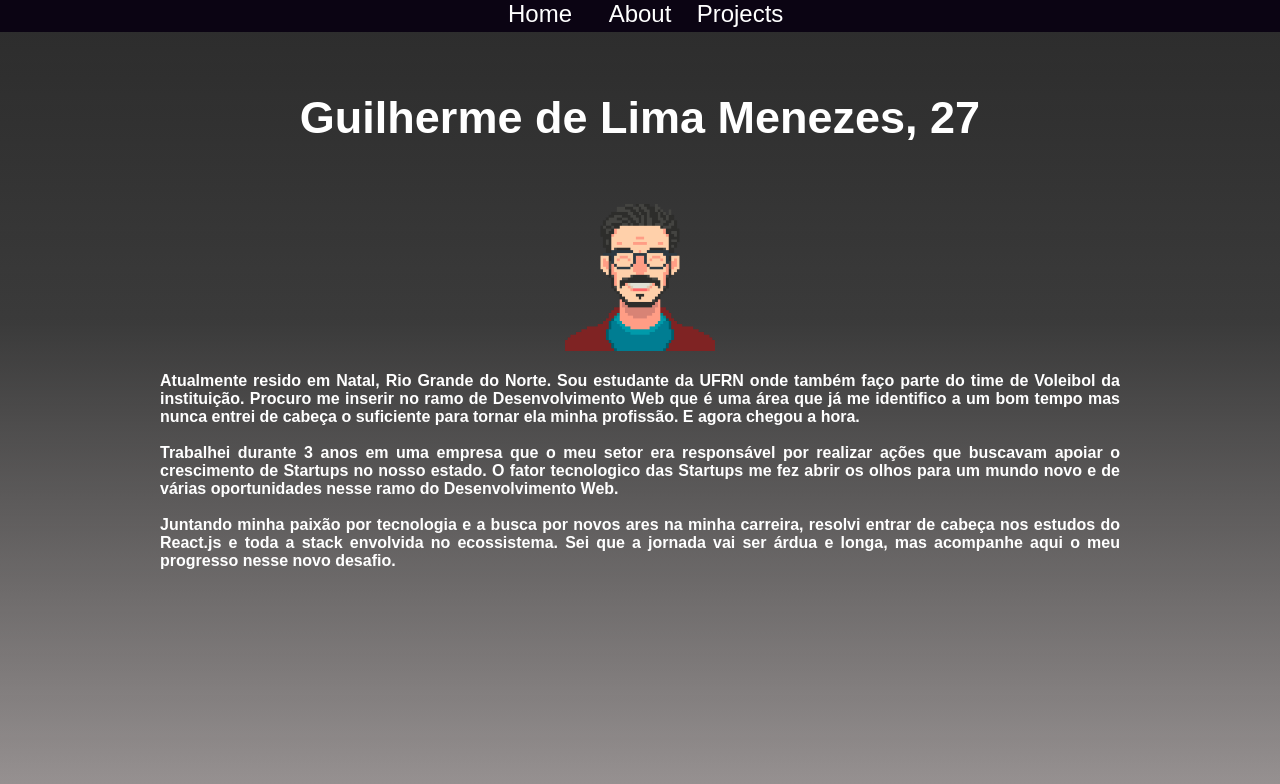
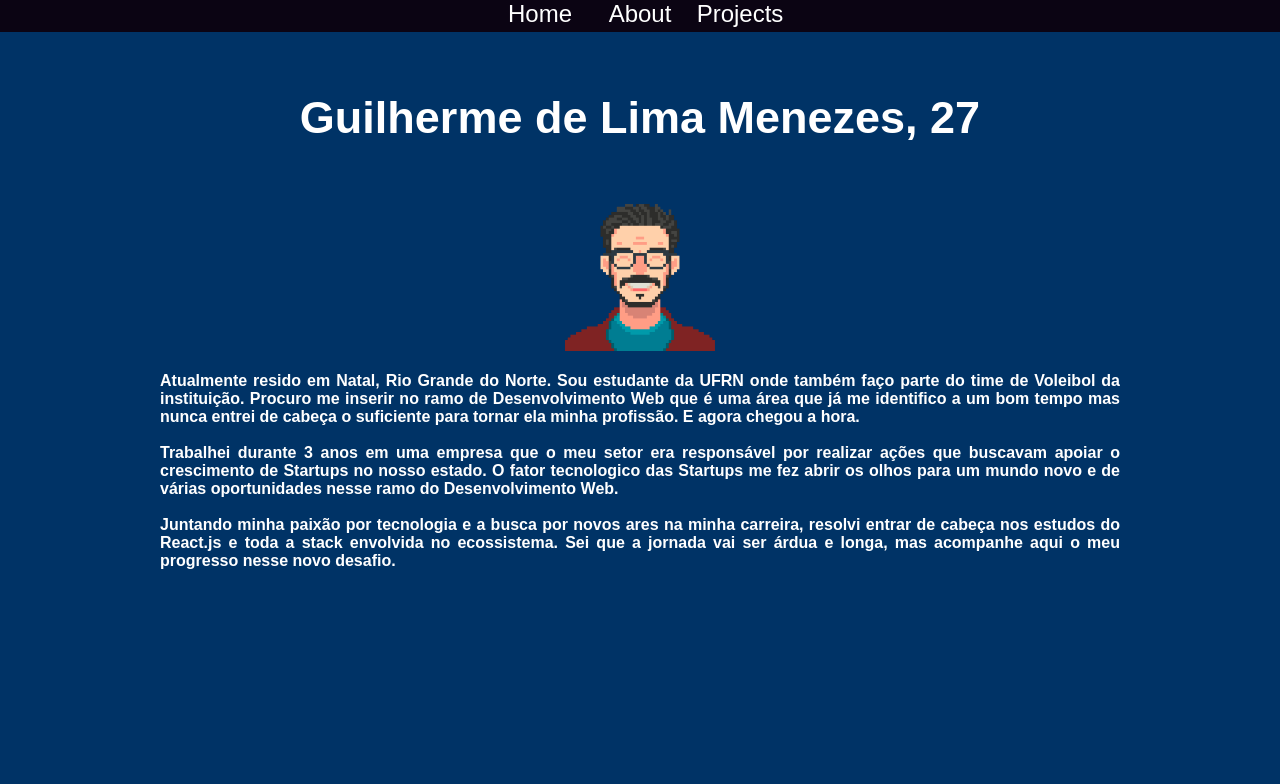
Before and after one commit to guilimadev/portfolio, a React (Create React App) app: page /about in a window 1280 px wide. Shown: the top 784 px of the page. Built offline with nearby package versions, Linux system fonts and the light colour scheme.

Commit message:
Mudança de background

```diff
--- a/src/index.css
+++ b/src/index.css
@@ -1,5 +1,12 @@
+html,
 body {
   margin: 0;
+  height: 100%;
+  background: rgb(0, 51, 102);
+  background-blend-mode: overlay;
+}
+
+body {
   font-family: -apple-system, BlinkMacSystemFont, "Segoe UI", "Roboto", "Oxygen",
     "Ubuntu", "Cantarell", "Fira Sans", "Droid Sans", "Helvetica Neue",
     sans-serif;
@@ -15,16 +22,3 @@ code {
 body::-webkit-scrollbar {
   display: none;
 }
-
-html,
-body {
-  margin: 0;
-  height: 100%;
-  background: linear-gradient(to bottom, #323232 0%, #3f3f3f 40%, #e4dada 150%),
-    linear-gradient(
-      to top,
-      rgba(255, 255, 255, 0.4) 0%,
-      rgba(0, 0, 0, 0.25) 200%
-    );
-  background-blend-mode: multiply;
-}
--- a/src/styles/Body.css
+++ b/src/styles/Body.css
@@ -32,7 +32,7 @@
   align-self: center;
   border-radius: 200px;
   border: #fdfdfd solid;
-  max-width: 25%;
+  max-width: 250px;
   object-fit: contain;
   box-shadow: 5px 5px 50px black;
 }
--- a/src/styles/Main.css
+++ b/src/styles/Main.css
@@ -3,7 +3,7 @@
   flex-direction: column;
   align-items: center;
   width: 100%;
-  height: 100vh;
+  height: 100%;
 }
 
 .main::-webkit-scrollbar {
```
